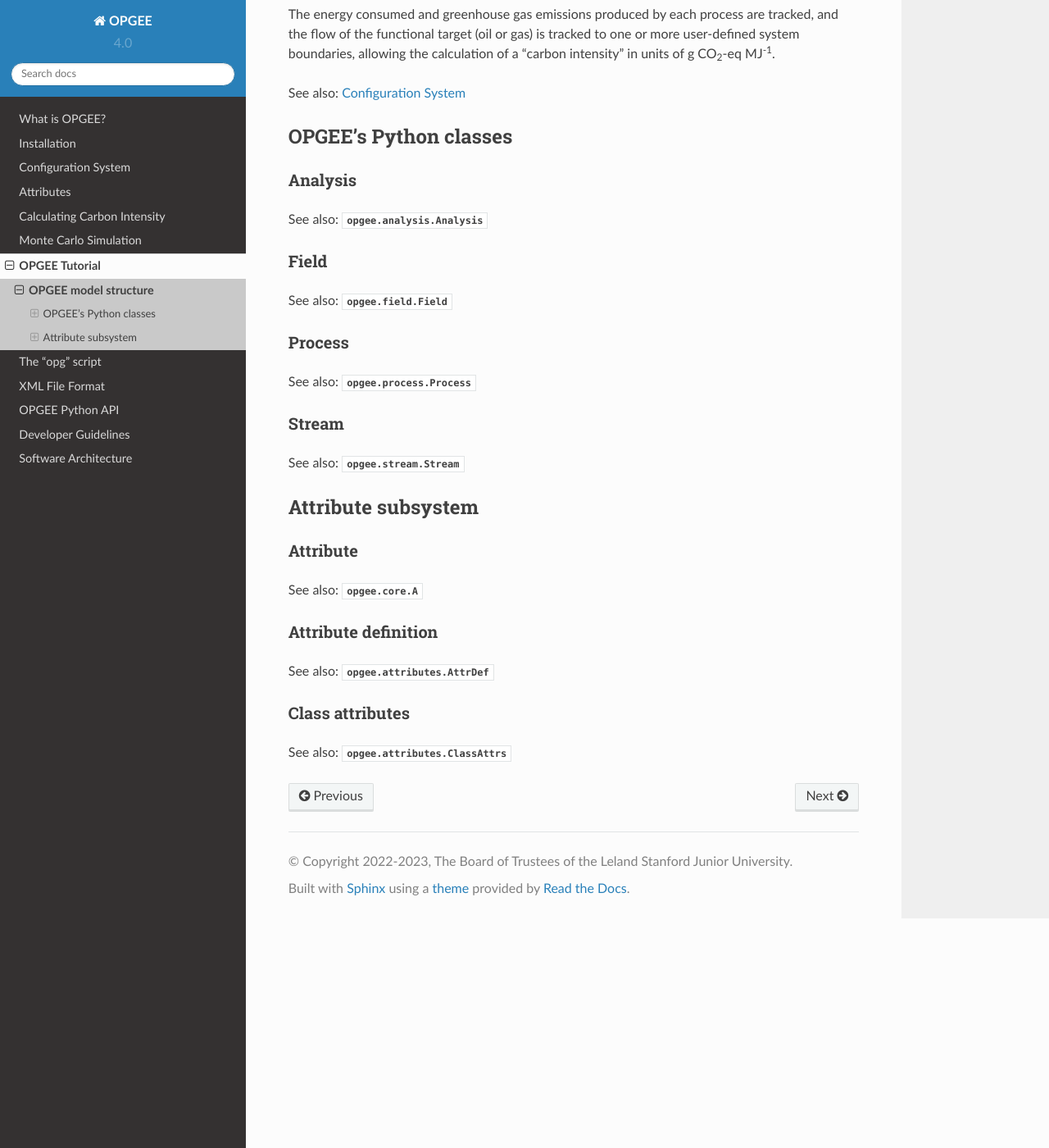
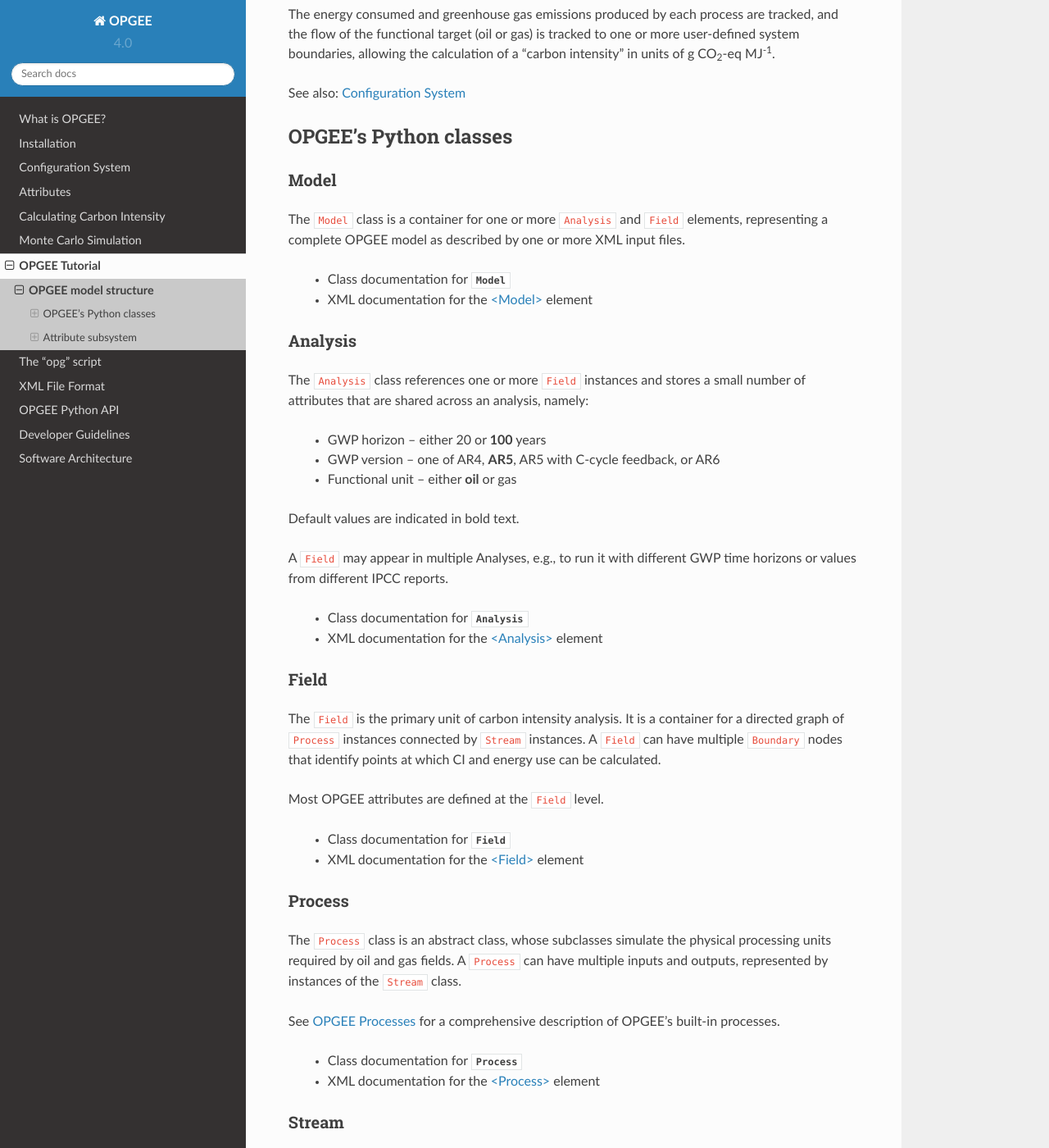
Before and after one commit to msmasnadi/OPGEEv4, a Sphinx documentation site: the page built from docs/source/tutorial_1.rst, in a window 1280 px wide and 1400 px high, scrolled down 298 px. Shown: the whole window at 82% size. Built offline with Sphinx 7.4.7 and the Read the Docs theme 2.0.0, drawn with Linux system fonts in a browser that asks for light colours; some of the changed text lies outside the part shown.

Commit message:
Added documentation to tutorial_1

```diff
--- a/docs/source/tutorial.rst
+++ b/docs/source/tutorial.rst
@@ -5,3 +5,9 @@ OPGEE Tutorial
    :maxdepth: 1
 
    tutorial_1
+
+To be done:
+
+* Running the default model
+* Running a customized model
+* Running a Monte Carlo simulation
--- a/docs/source/tutorial_1.rst
+++ b/docs/source/tutorial_1.rst
@@ -2,10 +2,11 @@ OPGEE model structure
 ==========================
 
 OPGEE is designed as a generalized LCA/simulation model of processes linked by streams
-of substances, where each process processes some input streams based on thermodynamic
-principles and/or regression equations to produce one or more output streams. Process
-cycles, where the output of process `A` is an input to process `B` whose output ultimate
-flows back as an input to `A`, through zero or more intermediate processes.
+of substances, where each process consumes input streams based and processes them
+based on thermodynamic principles and/or regression equations to produce one or more
+output streams. OPGEE supports process cycles, where the output of process `A` is an
+input to process `B` whose output ultimate flows back as an input to `A`, through zero
+or more intermediate processes.
 
 The energy consumed and greenhouse gas emissions produced by each process are tracked,
 and the flow of the functional target (oil or gas) is tracked to one or more user-defined
@@ -17,27 +18,68 @@ See also: :doc:`config`
 OPGEE's Python classes
 ----------------------------
 
+Model
+^^^^^^^
+The ``Model`` class is a container for one or more ``Analysis`` and ``Field`` elements,
+representing a complete OPGEE model as described by one or more XML input files.
+
+  * Class documentation for :class:`.Model`
+  * XML documentation for the `<Model> <opgee-xml.html#model>`__ element
+
 Analysis
 ^^^^^^^^^^
 
-See also: :obj:`opgee.analysis.Analysis`
+The ``Analysis`` class references one or more ``Field`` instances and stores a small
+number of attributes that are shared across an analysis, namely:
+
+  * GWP horizon -- either 20 or **100** years
+  * GWP version -- one of AR4, **AR5**, AR5 with C-cycle feedback, or AR6
+  * Functional unit -- either **oil** or gas
+
+Default values are indicated in bold text.
+
+A ``Field`` may appear in multiple Analyses, e.g., to run it with different
+GWP time horizons or values from different IPCC reports.
+
+  * Class documentation for :class:`.Analysis`
+  * XML documentation for the `<Analysis> <opgee-xml.html#analysis>`__ element
 
 Field
 ^^^^^^^
 
-See also: :obj:`opgee.field.Field`
+The ``Field`` is the primary unit of carbon intensity analysis. It is a
+container for a directed graph of ``Process`` instances connected by ``Stream``
+instances. A ``Field`` can have multiple ``Boundary`` nodes that identify
+points at which CI and energy use can be calculated.
 
+Most OPGEE attributes are defined at the ``Field`` level.
+
+  * Class documentation for :class:`.Field`
+  * XML documentation for the `<Field> <opgee-xml.html#field>`__ element
 
 Process
 ^^^^^^^^^
 
-See also: :obj:`opgee.process.Process`
+The ``Process`` class is an abstract class, whose subclasses simulate the physical
+processing units required by oil and gas fields. A ``Process`` can have multiple
+inputs and outputs, represented by instances of the ``Stream`` class.
+
+See :doc:`opgee.processes` for a comprehensive description of OPGEE's built-in
+processes.
+
+  * Class documentation for :class:`.Process`
+  * XML documentation for the `<Process> <opgee-xml.html#process>`__ element
 
 
 Stream
 ^^^^^^^^
 
-See also: :obj:`opgee.stream.Stream`
+The ``Stream`` class represents the substances the directed flow between two ``Process``
+instances. Each ``Stream`` declares its contents so that processes can find specific
+input and output streams based on what they carry.
+
+  * Class documentation for :class:`.Stream`
+  * XML documentation for the `<Stream> <opgee-xml.html#stream>`__ element
 
 
 Attribute subsystem
@@ -46,16 +88,17 @@ Attribute subsystem
 Attribute
 ^^^^^^^^^^^
 
-See also: :obj:`opgee.core.A`
-
+  * Class documentation for :class:`.A`
+  * XML documentation for the `<A> <opgee-xml.html#a>`__ element
 
 Attribute definition
 ^^^^^^^^^^^^^^^^^^^^^^
 
-See also: :obj:`opgee.attributes.AttrDef`
-
+  * Class documentation for :class:`.AttrDef`
+  * XML documentation for the `<AttrDef> <opgee-xml.html#attrdef>`__ element
 
 Class attributes
 ^^^^^^^^^^^^^^^^^^^^^^
 
-See also: :obj:`opgee.attributes.ClassAttrs`
+  * Class documentation for :class:`.ClassAttrs`
+  * XML documentation for the `<ClassAttrs> <opgee-xml.html#classattrs>`__ element
```
